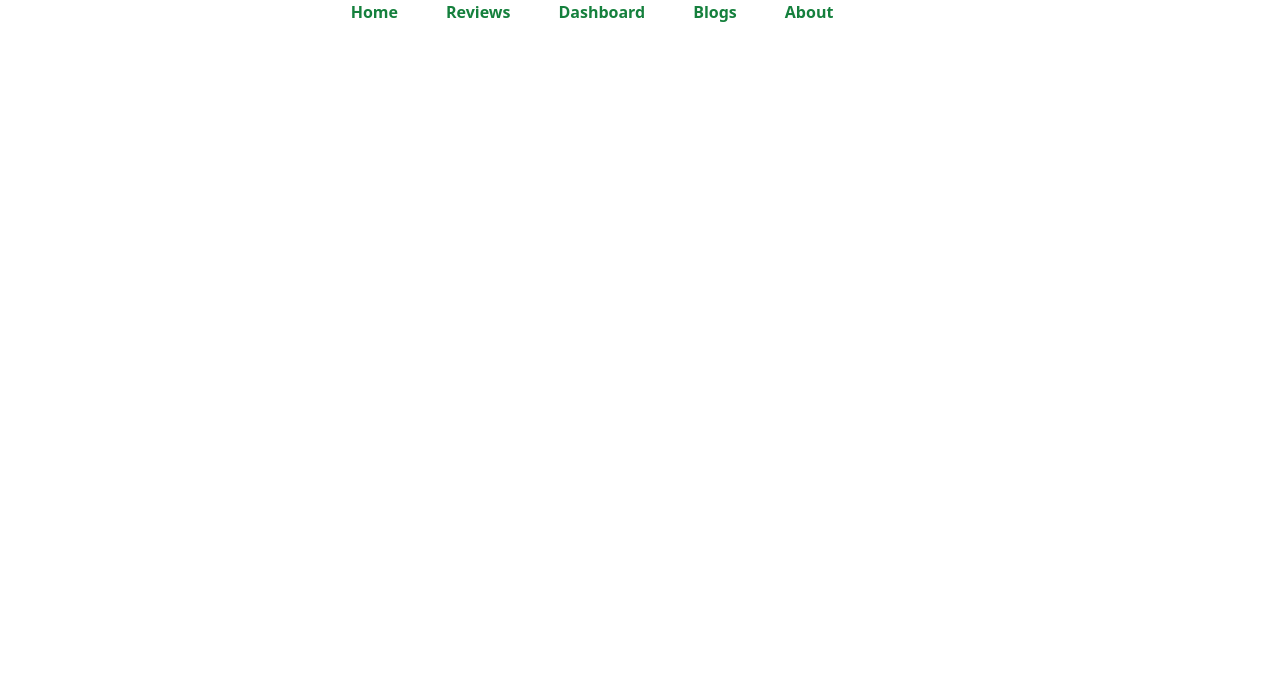
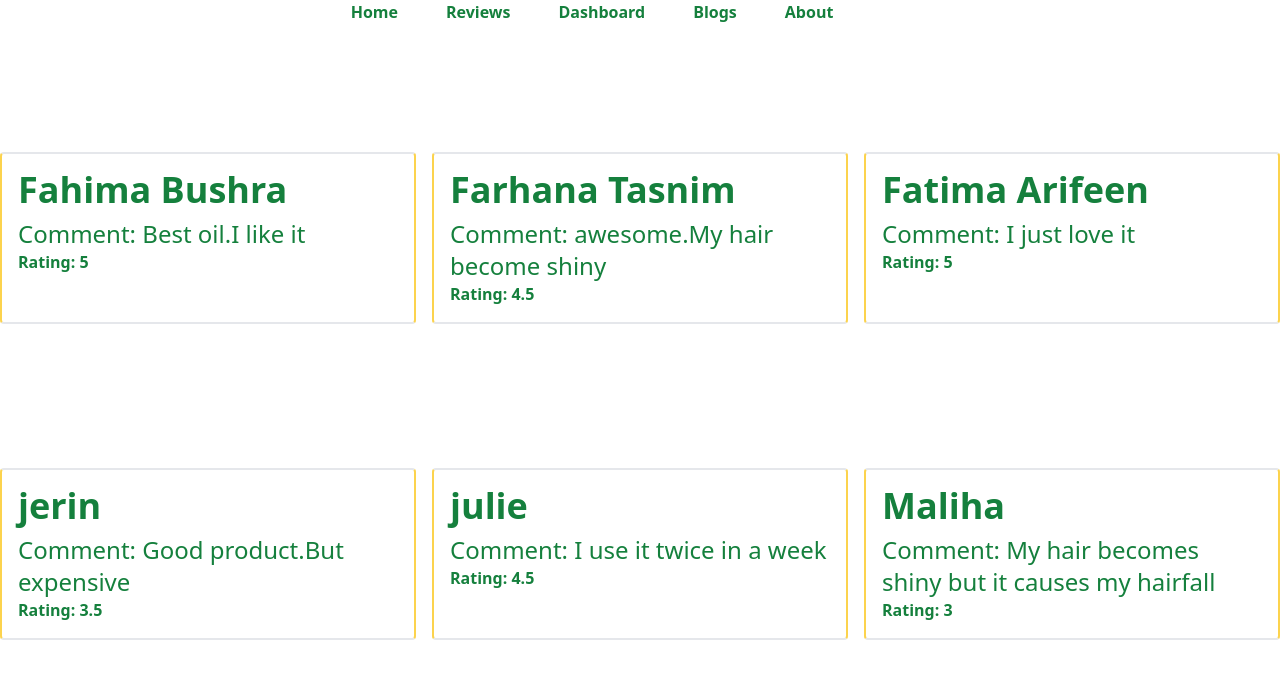
Before and after one commit to fahimabushra1/assignment-9, a React (Create React App) app: page /reviews in a window 1280 px wide. Shown: the top 678 px of the page. Built offline with nearby package versions, Linux system fonts and the light colour scheme.

Commit message:
reviewitem

```diff
--- a/public/reviews.json
+++ b/public/reviews.json
@@ -1,30 +1,36 @@
 [
     {
+        "id": 1,
         "name": "Fahima Bushra",
         "review": "Best oil.I like it",
         "rating": 5
     },
     {
+        "id": 2,
         "name": "Farhana Tasnim",
         "review": "awesome.My hair become shiny",
         "rating": 4.5
     },
     {
+        "id": 3,
         "name": "Fatima Arifeen",
         "review": "I just love it",
         "rating": 5
     },
     {
+        "id": 4,
         "name": "jerin",
         "review": "Good product.But expensive",
         "rating": 3.5
     },
     {
+        "id": 5,
         "name": "julie",
         "review": "I use it twice in a week",
         "rating": 4.5
     },
     {
+        "id": 6,
         "name": "Maliha",
         "review": "My hair becomes shiny but it causes my hairfall",
         "rating": 3
--- a/src/Hooks/useProducts.js
+++ b/src/Hooks/useProducts.js
@@ -2,7 +2,7 @@ import { useEffect, useState } from "react"
 
 const useProducts = () => {
 
-    const [products, setProducts] = useState()
+    const [products, setProducts] = useState([])
 
     useEffect(() => {
         fetch('reviews.json')
--- a/src/components/Home/Home.js
+++ b/src/components/Home/Home.js
@@ -1,13 +1,21 @@
 import React from "react";
 // import img from "./teaTree.jpg";
 
+
 const Home = () => {
+
+
+
     return (
-        <div className="my-8 mx-8">
-            <h1 className="text-6xl text-green-700 mt-14">Best Oil for your hair</h1>
-            <div className="flex justify-space-between text-green-700 text-xl mt-4">
+        <div className="my-8 mx-8 text-green-700">
+            <h1 className="text-6xl mt-14">Best Oil for your hair</h1>
+            <div className="flex justify-space-between text-xl mt-4">
                 <p>If you want healthy natural growing hair Tea tree is the only solution for you.It is the number one oil for smiling hair.</p>
                 {/* <img src={img}></img> */}
+            </div>
+            <div className="mt-8">
+                <h3>Customer Reviews (3)</h3>
+
             </div>
         </div>
     )
--- /dev/null
+++ b/src/components/ReviewItem/ReviewItem.js
@@ -0,0 +1,17 @@
+import React from "react";
+
+const ReviewItem = ({ product }) => {
+    const { name, review, rating } = product
+    return (
+        <div className="mt-32 border-2 border-x-amber-300 rounded p-4 text-green-700">
+            <div>
+                <h4 className="text-4xl font-bold">{name}</h4>
+                <p className="text-2xl mt-2">Comment: <span>{review}</span></p>
+                <p className="font-bold">Rating: {rating}</p>
+            </div>
+        </div>
+    )
+};
+
+
+export default ReviewItem;
--- a/src/components/Reviews/Reviews.js
+++ b/src/components/Reviews/Reviews.js
@@ -1,12 +1,19 @@
 import React from "react";
 import useProducts from "../../Hooks/useProducts";
+import ReviewItem from "../ReviewItem/ReviewItem";
+
 
 const Reviews = () => {
     const [products, setProducts] = useProducts()
 
     return (
-        <div>
-
+        <div className="grid grid-cols-3 gap-4">
+            {
+                products.map(product => <ReviewItem
+                    key={product.id}
+                    product={product}
+                ></ReviewItem>)
+            }
         </div>
     )
 }
```
